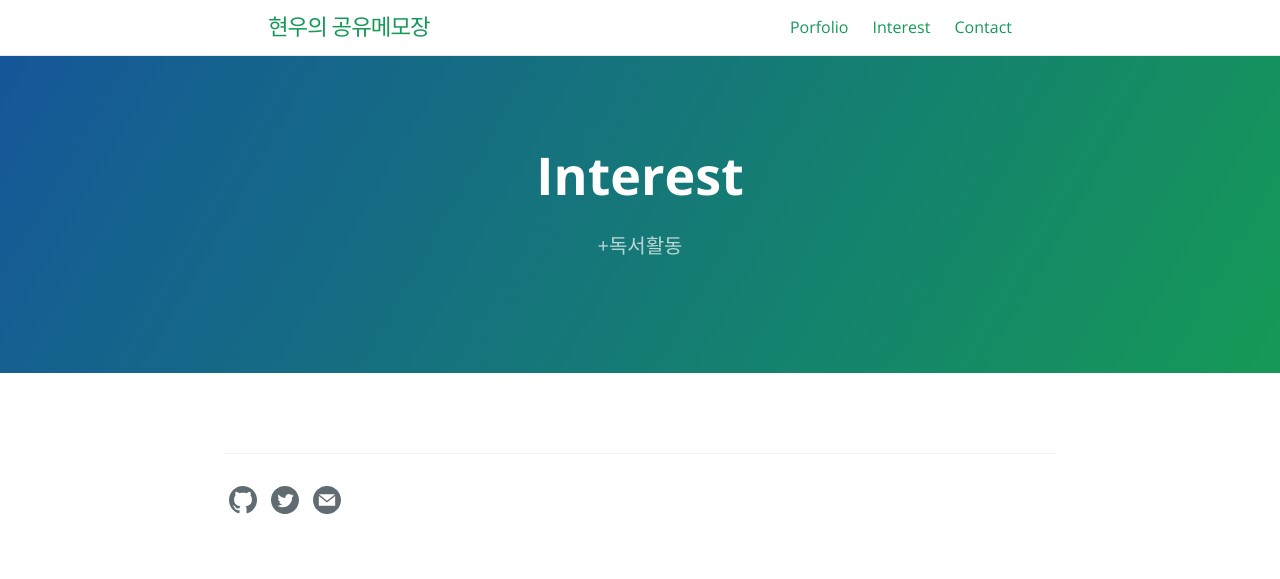
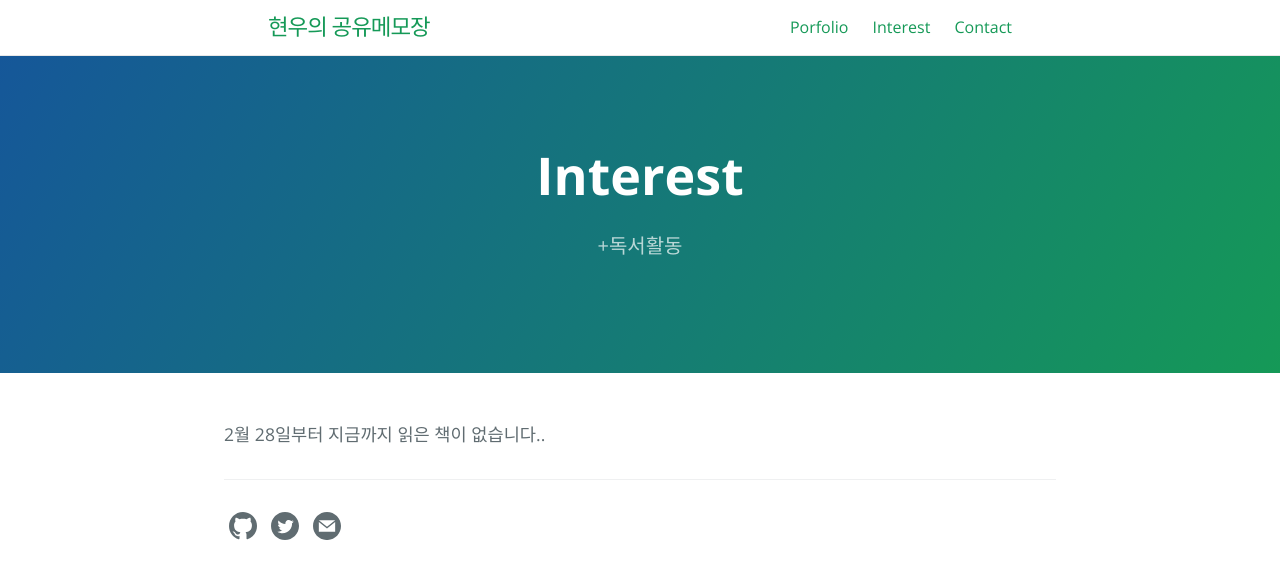
Before and after one commit to optboy/optboy.github.io, a Jekyll site: the page built from interest.md, in a window 1280 px wide. Shown: the top 579 px of the page. Built offline with Jekyll 4.4.1, drawn with Linux system fonts in a browser that asks for light colours.

Commit message:
interest update

```diff
--- a/interest.md
+++ b/interest.md
@@ -6,3 +6,5 @@ permalink: /interest.html
 ref: about
 order: 0
 ---
+
+2월 28일부터 지금까지 읽은 책이 없습니다..
```
Also changed, not shown: 1 other file.
